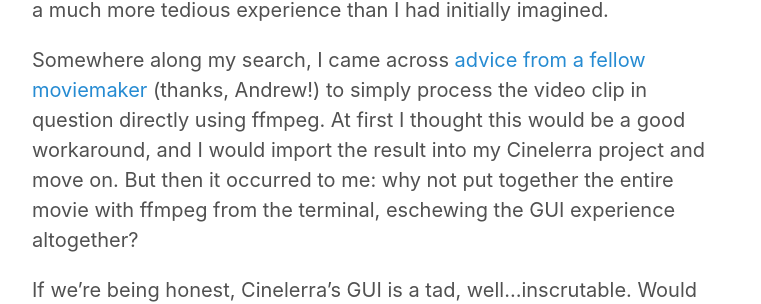
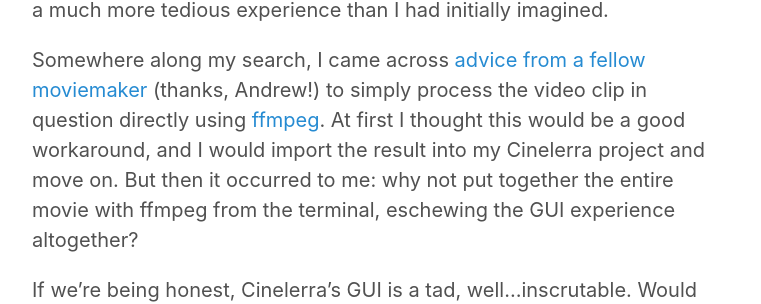
Before and after one commit to davep3rrett/davep3rrett.github.io, a Jekyll site: the page built from _posts/2016-05-31-ffmpeg.md, in a window 1280 px wide and 900 px high. Shown: the part 406-710 px from the top of the window, without its empty margins (258-1019 px from the left). Built offline with Jekyll 4.4.1, drawn with Linux system fonts in a browser that asks for light colours; part of the change alters nothing that is shown.

```diff
--- a/_posts/2016-05-31-ffmpeg.md
+++ b/_posts/2016-05-31-ffmpeg.md
@@ -5,7 +5,7 @@ title: Editing video and applying effects with ffmpeg from the command line
 
 I've started reviewing footage I shot this past fall on a roadtrip a friend and I took to West Virginia. My goal is to create a trip diary / 'road movie'. I initially thought I would use [Cinelerra](http://cinelerra.org) for the project, but when I started googling how to apply a slow motion effect to a clip, I realized I was in for a much more tedious experience than I had initially imagined.
 
-Somewhere along my search, I came across [advice from a fellow moviemaker](http://blog.grio.com/2012/01/fast-and-slow-motion-video-with-ffmpeg.html) (thanks, Andrew!) to simply process the video clip in question directly using ffmpeg. At first I thought this would be a good workaround, and I would import the result into my Cinelerra project and move on. But then it occurred to me: why not put together the entire movie with ffmpeg from the terminal, eschewing the GUI experience altogether?
+Somewhere along my search, I came across [advice from a fellow moviemaker](http://blog.grio.com/2012/01/fast-and-slow-motion-video-with-ffmpeg.html) (thanks, Andrew!) to simply process the video clip in question directly using [ffmpeg](http://www.ffmpeg.org). At first I thought this would be a good workaround, and I would import the result into my Cinelerra project and move on. But then it occurred to me: why not put together the entire movie with ffmpeg from the terminal, eschewing the GUI experience altogether?
 
 If we're being honest, Cinelerra's GUI is a tad, well...inscrutable. Would learning ffmpeg's command structure and extensive collection of video and audio filters be any more difficult? That's probably debatable, but doing the whole thing in ffmpeg sounded like a fun challenge to me, so here we are.
 
```
